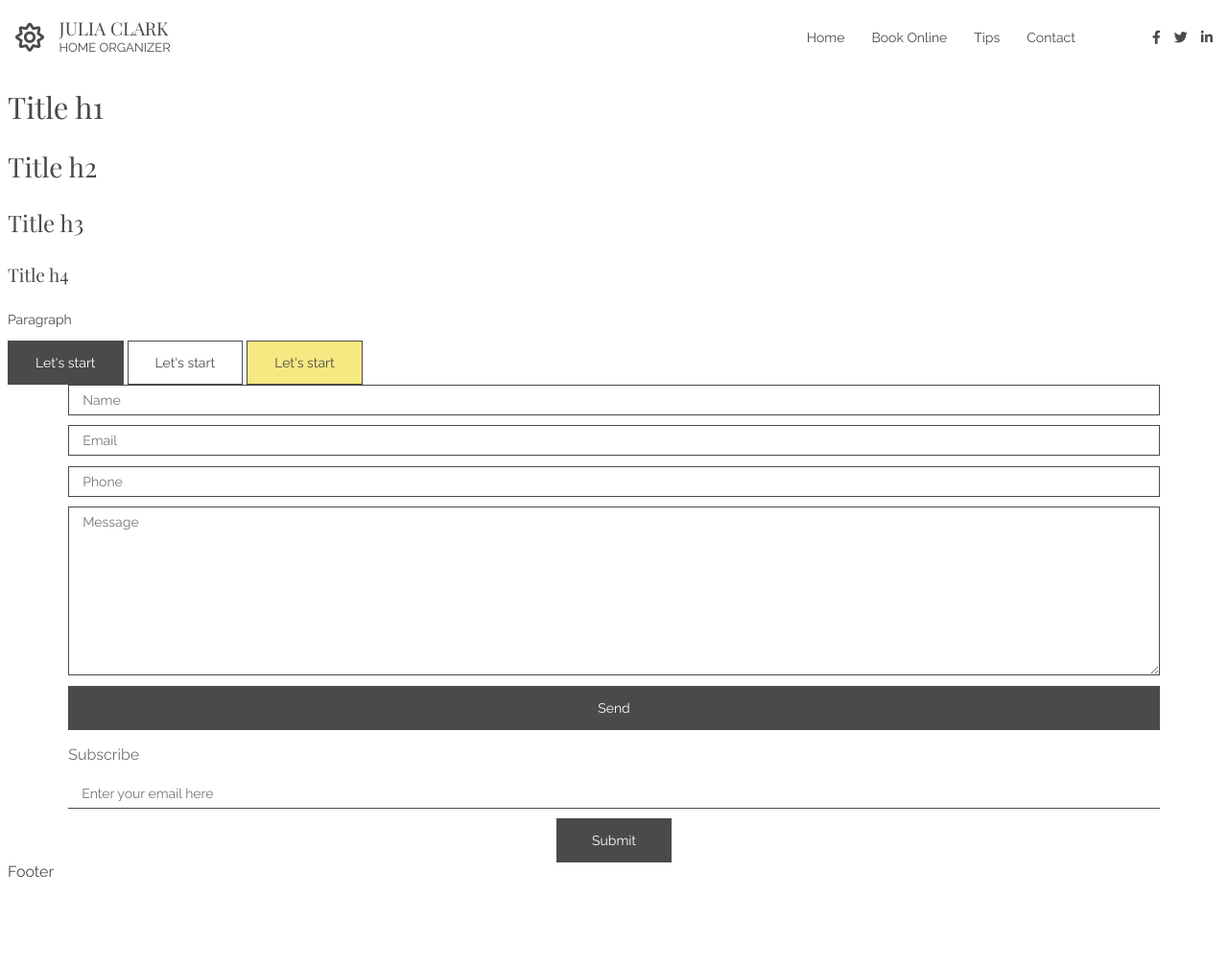
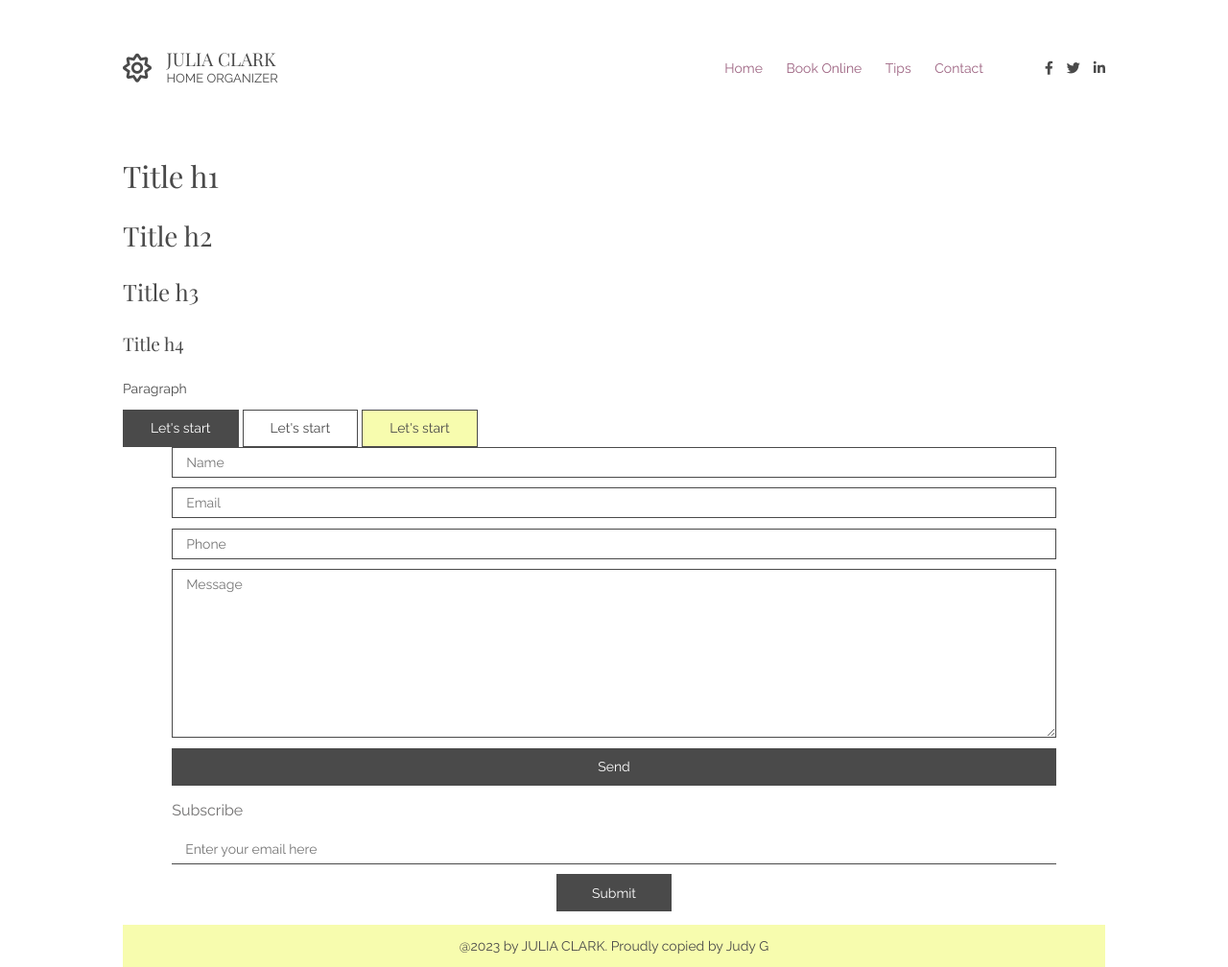
Before and after one commit to juditta99/home-organising, a plain HTML site: page index.html in a window 1280 px wide. Shown: the whole page at 96% size. Before the commit the page ends 926 px from the top, so only its background shows below. Drawn offline with nearby package versions, Linux system fonts and the light colour scheme.

Commit message:
latest-updates

```diff
--- a/index.html
+++ b/index.html
@@ -26,10 +26,10 @@
                 <div id="nav-links">
                     <label for="menu-toggle" id="menu-icon-times"><i class="fas fa-times"></i></label>
                     <ul>
-                        <li>Home</li>
-                        <li>Book Online</li>
-                        <li>Tips</li>
-                        <li>Contact</li>
+                        <li><a href="">Home</a></li>
+                        <li><a href="">Book Online</a></li>
+                        <li><a href="">Tips</a></li>
+                        <li><a href="">Contact</a></li>
                     </ul>
                 </div>
             </div>
@@ -62,7 +62,10 @@
             <button type="button" class="newsletter-button">Submit</button>
         </form>
     </main>
-    <footer>Footer</footer>
+    <footer>
+        <span class="copyright-1">@2023 by JULIA CLARK.</span>
+        <span class="copyright-2">Proudly copied by Judy G</span>
+    </footer>
 
 </body>
 </html>
--- a/styles.css
+++ b/styles.css
@@ -3,8 +3,9 @@
 
 :root {
     --primary-color: rgb(74, 74, 74);
-    --secondary-color: rgb(247, 233, 129);
+    --yellow: rgb(247, 252, 174);
     --light-grey: rgb(113, 112, 112);
+    --green: rgb(211, 196, 19);
 }
 
 body *{
@@ -13,6 +14,13 @@ body *{
     color: var(--primary-color);
 }
 
+@media only screen and (min-width: 768px) {
+    body {
+        width: 80%;
+        margin: 0 auto;
+    }
+
+}
 
 /* Texts */
 h1,
@@ -80,7 +88,7 @@ header {
 }
 #menu-toggle:checked + #nav-links {
     display: block;
-    background-color: var(--secondary-color);
+    background-color: var(--yellow);
     position: fixed;
     width: 100%;
     height: 100%;
@@ -108,9 +116,10 @@ header {
 .fa-times {
     font-size: 1.5em;
 }
-.menu-icon-times {
+
+#menu-icon-times {
     display: block;
-    margin-left: auto 0;
+    margin-left: 90%;
 }
 
     /*Social media*/
@@ -132,13 +141,14 @@ header {
 @media only screen and (min-width: 768px) {
     header {
         flex-wrap: nowrap;
+        padding: 3em 0;
     }
     .logo-link {
         flex-basis: auto;
         flex-grow: 1;
     }
     .menu-container {
-        margin-right: 5em;
+        margin-right: 4em;
     }
     #menu-toggle + #nav-links {
         display: flex;
@@ -150,6 +160,12 @@ header {
     .fa-times {
         display: none;
     }
+
+    #menu-icon-times {
+        display: block;
+        margin-left: 0;
+    }
+
     #nav-links ul {
         display: flex;
         margin: 0;
@@ -158,18 +174,52 @@ header {
     #nav-links li {
         padding-top: 0;
         font-size: 14px;
-        margin-left: 2em;
+        margin-left: 1.75em;
         font-family: 'Raleway', sans-serif;
+    }
+    #nav-links a:link {
+        text-decoration: none;
+    }
+    #nav-links a:hover {
+        color: var(--light-grey);
+    }
+    #nav-links a:active {
+        color: #D3C413;
+    }
+    #nav-links a:visited {
+        color: #9D6381;
     }
 }
 
+/* FOOTER */
+    footer {
+        text-align: center;
+        padding: 1em;
+        background-color: var(--yellow);
+        font-size: 12px;
+
+    }
+    .copyright-1 {
+        display: block;
+    }
+
+/* FOOTER: Desktop */
+@media only screen and (min-width: 678px) {
+    footer {
+        padding: 1em;
+        font-size: 14px;
+    }
+    .copyright-1 {
+        display: inline;
+    }
+}
 /* Buttons */
 button {
     background-color: var(--primary-color);
     border: .5px solid var(--primary-color);
     color: #fff;
     font-size: 14px;
-    padding: 1em 2em;
+    padding: .75em 2em;
     transition: all 240ms ease-in;
 }
 button:hover  {
@@ -185,7 +235,7 @@ button.secondary-btn:hover {
     opacity: 1;
 }
 button.book-btn {
-    background-color: var(--secondary-color);
+    background-color: var(--yellow);
     color: var(--primary-color);
 }
 button.book-btn:hover {
@@ -223,10 +273,9 @@ form label {
 }
 button.newsletter-button {
     min-width: 120px;
-    margin: 0 auto;
+    margin: 0 auto 1em auto;
 }
 
-/* 2. Move cross (mobile menu) to the right hand side --> cant' stop the label from taking up the full width of the screen
-   3. Do hover effects on desktop menu
-
+/*
+  1. how do i make the footer not have space around it?
 */
```
